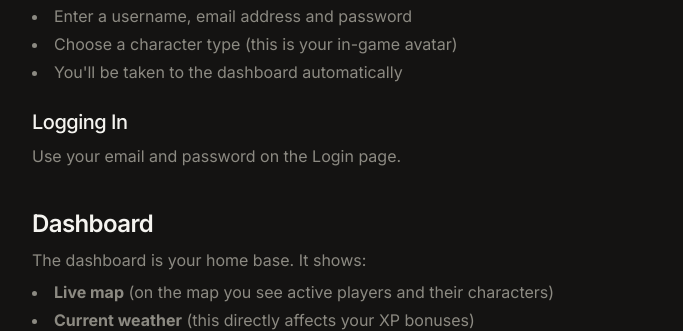
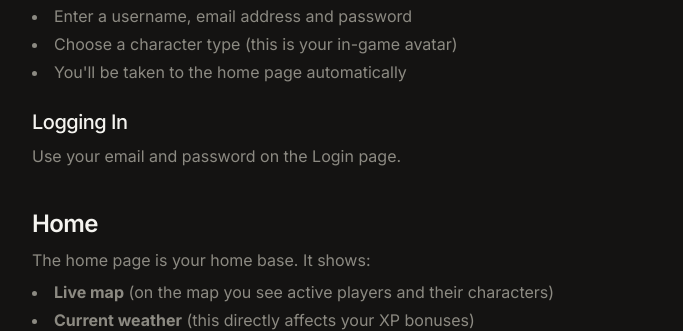
Before and after one commit to joshuademarco/sopra-fs26-group-08-client, a Next.js app: page /guide in a window 1280 px wide. Shown: the part 344-675 px from the top of the page, without its empty margins (272-955 px from the left). Built offline with nearby package versions, Linux system fonts and the light colour scheme; no server answers.

Commit message:
renamed dashboard to home

```diff
--- a/app/app/dashboard/index.tsx
+++ b/app/app/home/index.tsx
@@ -1,6 +1,6 @@
 import { LiveOnlineMap } from '@/components/live-online-map'
 
-export default function Dashboard() {
+export default function Home() {
   return (
     <div className='flex flex-1 flex-col gap-4'>
       <div className='relative -mx-12 -mb-12 flex-1 w-[calc(100%+6rem)]'>
--- a/app/app/page.client.tsx
+++ b/app/app/page.client.tsx
@@ -12,7 +12,7 @@ import { useEffect, useState } from 'react'
 import AccountPage from './account'
 import BossRaidPage from './boss-raid'
 import CharacterPage from './character'
-import Dashboard from './dashboard'
+import Home from './home'
 import GroupsPage from './groups'
 import HabitsPage from './habits'
 import LeaderboardPage from './leaderboard'
@@ -22,7 +22,7 @@ export default function ClientApplicationPage({ weatherCode }: { weatherCode: nu
   const pathname = usePathname()
   const searchParams = useSearchParams()
   const { isAuthenticated, isLoading } = useAuth()
-  const [currentPage, setCurrentPage] = useState(searchParams.get('page') ?? 'dashboard')
+  const [currentPage, setCurrentPage] = useState(searchParams.get('page') ?? 'home')
 
   useEffect(() => {
     if (!isLoading && !isAuthenticated) {
@@ -33,7 +33,7 @@ export default function ClientApplicationPage({ weatherCode }: { weatherCode: nu
   if (isLoading || !isAuthenticated) return null
 
   const pageTitles: Record<string, string> = {
-    dashboard: 'Dashboard',
+    home: 'Home',
     habits: 'Tasks',
     character: 'Character',
     groups: 'Groups',
@@ -41,7 +41,7 @@ export default function ClientApplicationPage({ weatherCode }: { weatherCode: nu
     leaderboard: 'Leaderboard',
     account: 'Account',
   }
-  const pageTitle = pageTitles[currentPage] || 'Dashboard'
+  const pageTitle = pageTitles[currentPage] || 'Home'
 
   const setCurrentPageWithQuery = (page: string) => {
     setCurrentPage(page)
@@ -53,9 +53,9 @@ export default function ClientApplicationPage({ weatherCode }: { weatherCode: nu
   return (
     <SidebarProvider>
       <AppSidebar setCurrentPage={setCurrentPageWithQuery} />
-      <SidebarInset className={currentPage === 'dashboard' ? 'bg-[#47aba9]' : ''}>
+      <SidebarInset className={currentPage === 'home' ? 'bg-[#47aba9]' : ''}>
         <header
-          className={`sticky top-0 z-50 flex min-h-18 items-center gap-3 px-4 py-3 ${currentPage === 'dashboard' ? 'bg-[#47aba9]' : 'bg-background'}`}
+          className={`sticky top-0 z-50 flex min-h-18 items-center gap-3 px-4 py-3 ${currentPage === 'home' ? 'bg-[#47aba9]' : 'bg-background'}`}
         >
           <div className='flex items-center gap-2'>
             <SidebarTrigger className='-ml-1' />
@@ -76,7 +76,7 @@ export default function ClientApplicationPage({ weatherCode }: { weatherCode: nu
             </div>
           </div>
           <div className='flex-1'>
-            {currentPage === 'dashboard' && <Dashboard />}
+            {currentPage === 'home' && <Home />}
 
             {currentPage === 'habits' && <HabitsPage />}
 
--- a/app/app/page.tsx
+++ b/app/app/page.tsx
@@ -13,7 +13,7 @@ function AppLoadingFallback() {
   )
 }
 
-export default async function DashboardPage() {
+export default async function HomePage() {
   const weatherCode = await getWeather().catch(() => null)
 
   return (
--- a/app/guide/page.tsx
+++ b/app/guide/page.tsx
@@ -20,7 +20,7 @@ export default function GuidePage() {
           <li>Click <strong>Sign Up</strong> on the homepage</li>
           <li>Enter a username, email address and password</li>
           <li>Choose a character type (this is your in-game avatar)</li>
-          <li>You&apos;ll be taken to the dashboard automatically</li>
+          <li>You&apos;ll be taken to the home page automatically</li>
         </ul>
 
         <h3 className='text-xl font-medium mt-6'>Logging In</h3>
@@ -28,8 +28,8 @@ export default function GuidePage() {
           Use your email and password on the Login page.
         </p>
 
-        <h2 className='text-2xl font-semibold mt-10'>Dashboard</h2>
-        <p className='mt-2 text-base text-muted-foreground'>The dashboard is your home base. It shows:</p>
+        <h2 className='text-2xl font-semibold mt-10'>Home</h2>
+        <p className='mt-2 text-base text-muted-foreground'>The home page is your home base. It shows:</p>
         <ul className='list-disc list-inside mt-2 space-y-1 text-base text-muted-foreground'>
           <li><strong>Live map</strong> (on the map you see active players and their characters)</li>
           <li><strong>Current weather</strong> (this directly affects your XP bonuses)</li>
--- a/components/app-sidebar.tsx
+++ b/components/app-sidebar.tsx
@@ -29,8 +29,8 @@ const data = {
   },
   navMain: [
     {
-      title: 'Dashboard',
-      key: 'dashboard',
+      title: 'Home',
+      key: 'home',
       icon: <Home />,
     },
     {
```
